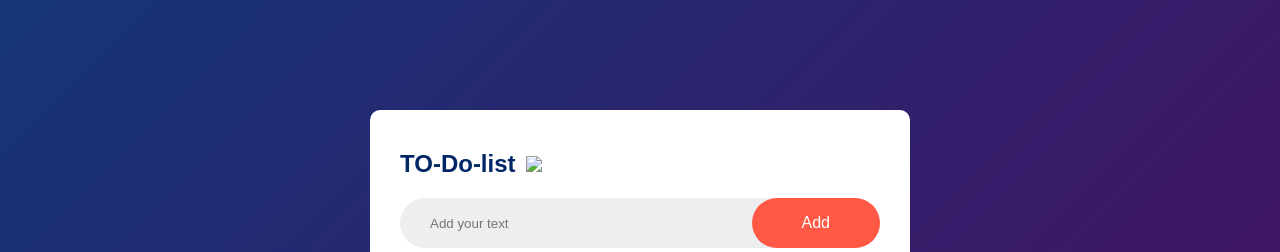
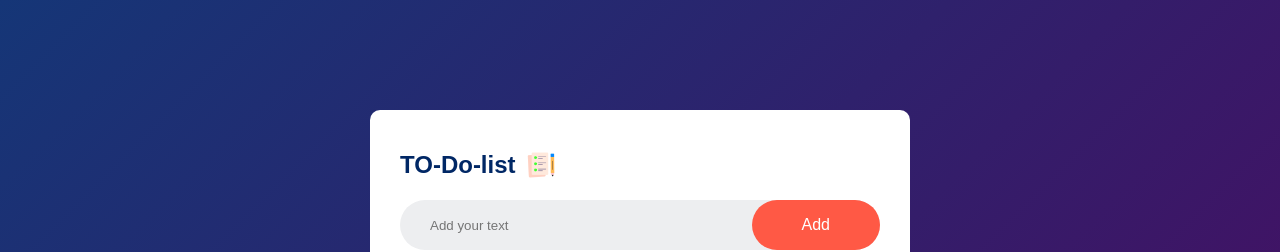
Before and after one commit to vishwajeetkv/To-do-app, a plain HTML site: page index.html in a window 1280 px wide. Shown: the top 252 px of the page. Drawn offline with Linux system fonts and the light colour scheme.

Commit message:
Update index.html

```diff
--- a/index.html
+++ b/index.html
@@ -10,7 +10,7 @@
     <div class="container">
 
         <div class="vk">
-            <h2>TO-Do-list <img src ="images/icon.png"></h2>
+            <h2>TO-Do-list <img src ="icon.png"></h2>
             <div class="row">
                 <input type="text" id="input-box" placeholder="Add your text">
 
```
